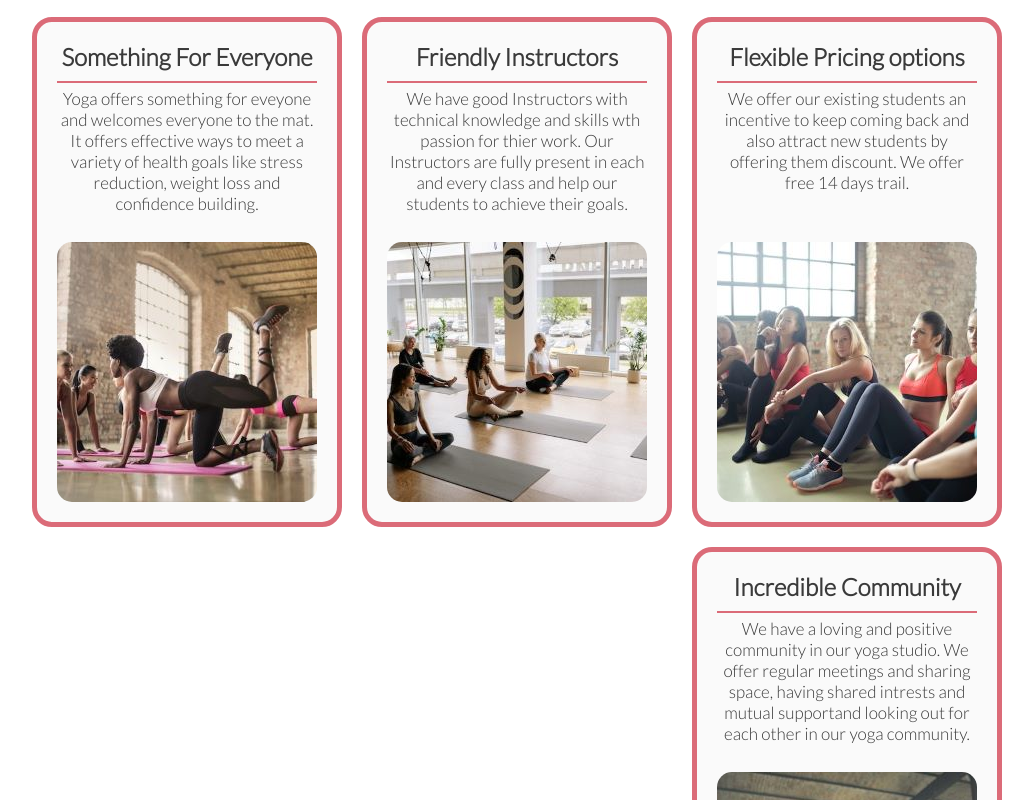
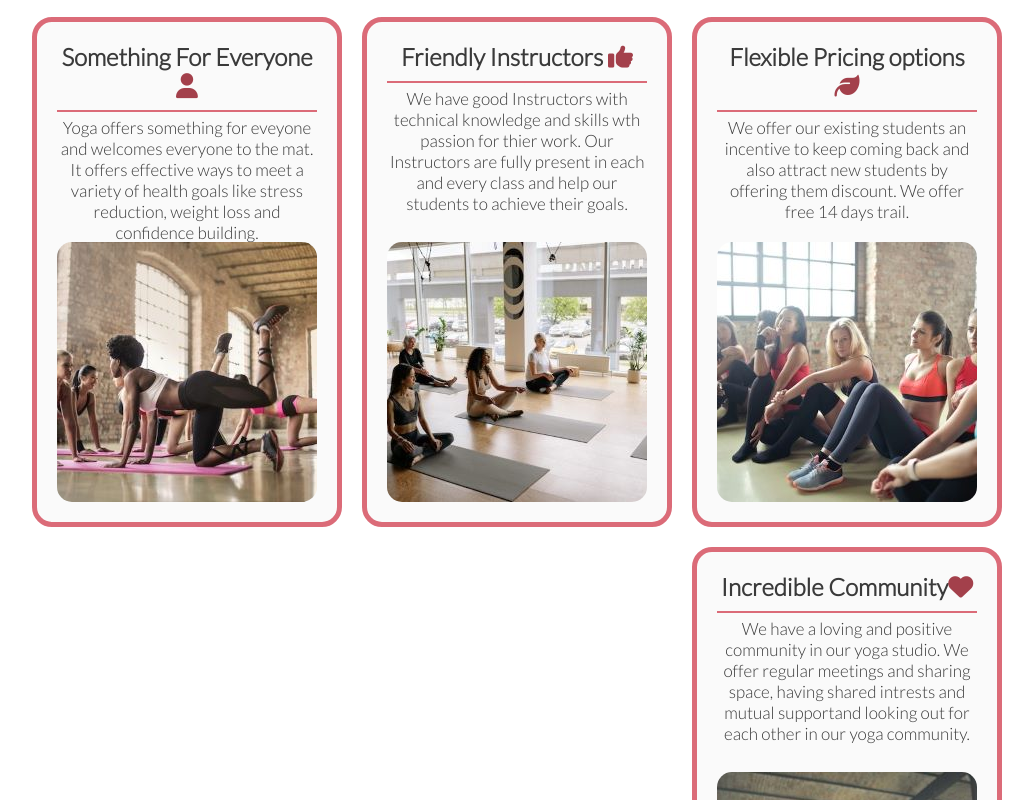
Before and after one commit to th-1982/yoga-studio-website, a plain HTML site: page index.html in a window 1280 px wide. Shown: the part 721-1521 px from the top of the page, without its empty margins (204-1237 px from the left). Drawn offline with Linux system fonts and the light colour scheme.

Commit message:
Add font Awesome icons to ethos section

```diff
--- a/assets/css/style.css
+++ b/assets/css/style.css
@@ -233,3 +233,8 @@ hr {
 #bg4 {
     background: url("../images/ethos-community.jpg") no-repeat center center;
 }
+
+.fa-solid {
+    color: #a3404b;
+    font-size: 25px;
+}
--- a/index.html
+++ b/index.html
@@ -7,7 +7,6 @@
     <meta name="viewport" content="width=device-width, initial-scale=1.0">
     <meta name="description" content="Yoga studio website for adults in Passau, Germany">
     <meta name="keywords" content="Yoga studio, yoga website, yoga classes, adults, Passau, Germany">
-
     <link rel="stylesheet" href="assets/css/style.css">
     <title>Yoga Studio</title>
 </head>
@@ -56,7 +55,7 @@
         <h2 class="section-heading">Why Yoga Studio?</h2>
         <div id="ethos">
             <div>
-                <h4>Something For Everyone</h4>
+                <h4>Something For Everyone<i class="fa-solid fa-user"></i></h4>
                 <hr>
                 <p>
                     Yoga offers something for eveyone and welcomes everyone to the mat. It offers effective ways to meet
@@ -65,7 +64,7 @@
                 <div class="circle-cover" id="bg1"></div>
             </div>
             <div>
-                <h4>Friendly Instructors</h4>
+                <h4>Friendly Instructors  <i class="fa-solid fa-thumbs-up"></i></h4>
                 <hr>
                 <p>
                     We have good Instructors with technical knowledge and skills wth passion for thier work. Our
@@ -74,7 +73,7 @@
                 <div class="circle-cover" id="bg2"></div>
             </div>
             <div>
-                <h4>Flexible Pricing options</h4>
+                <h4>Flexible Pricing options<i class="fa-solid fa-leaf"></i></h4>
                 <hr>
                 <p>
                     We offer our existing students an incentive to keep coming back and also attract new students by
@@ -83,7 +82,7 @@
                 <div class="circle-cover" id="bg3"></div>
             </div>
             <div>
-                <h4>Incredible Community</h4>
+                <h4>Incredible Community<i class="fa-solid fa-heart"></i></h4>
                 <hr>
                 <p>
                     We have a loving and positive community in our yoga studio. We offer regular meetings and sharing
@@ -100,7 +99,8 @@
     <footer>
         address, phone number and social links
     </footer>
-
+    <!--font awesome script-->
+    <script src="https://kit.fontawesome.com/2a27a7ddec.js" crossorigin="anonymous"></script>
 </body>
 
 </html>
```
